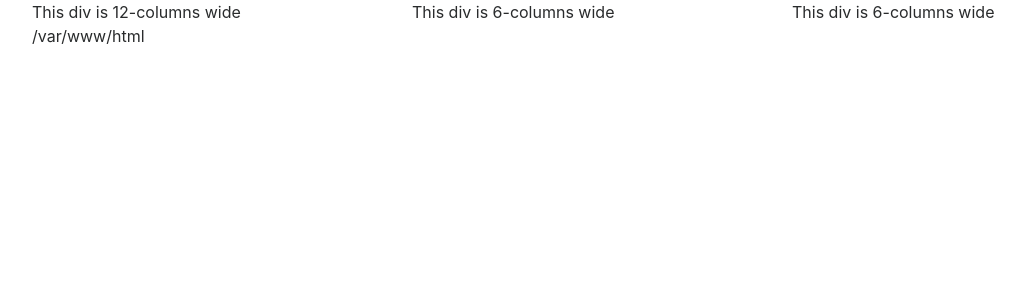
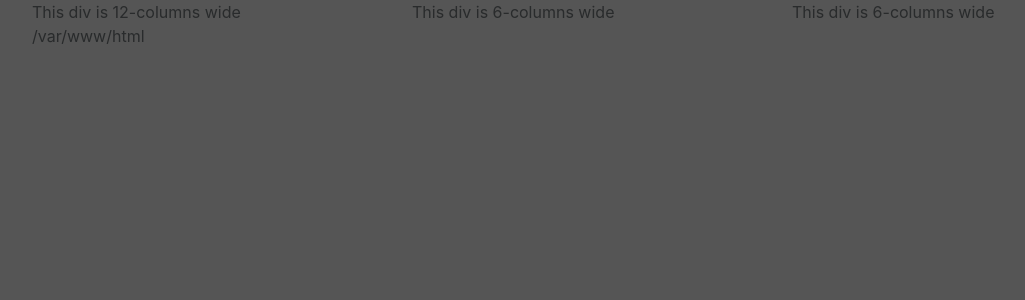
Before and after one commit to NehemiasEC/phpapp, a PHP site: page / in a window 1280 px wide. Shown: the top 300 px of the page, without its empty margins (53-1078 px from the left). Run offline with PHP 8.4, Linux system fonts and the light colour scheme.

Commit message:
new branch design

```diff
--- /dev/null
+++ b/css/main.css
@@ -0,0 +1,4 @@
+body
+{
+	background: #555;
+}
--- a/index.php
+++ b/index.php
@@ -7,6 +7,7 @@
 	    <title>primer app</title>
 	    <meta name="viewport" content="width=device-width, user-scalable=no, initial-scale=1.0, maximum-scale=1.0, minimum-scale=1.0">
 	    <link rel="stylesheet" href="css/bootstrap.min.css">
+	    <link rel="stylesheet" href="css/main.css">
 	    <script src="js/jquery-3.1.1.min.js"></script>
 	</head>
 	<body>
```
